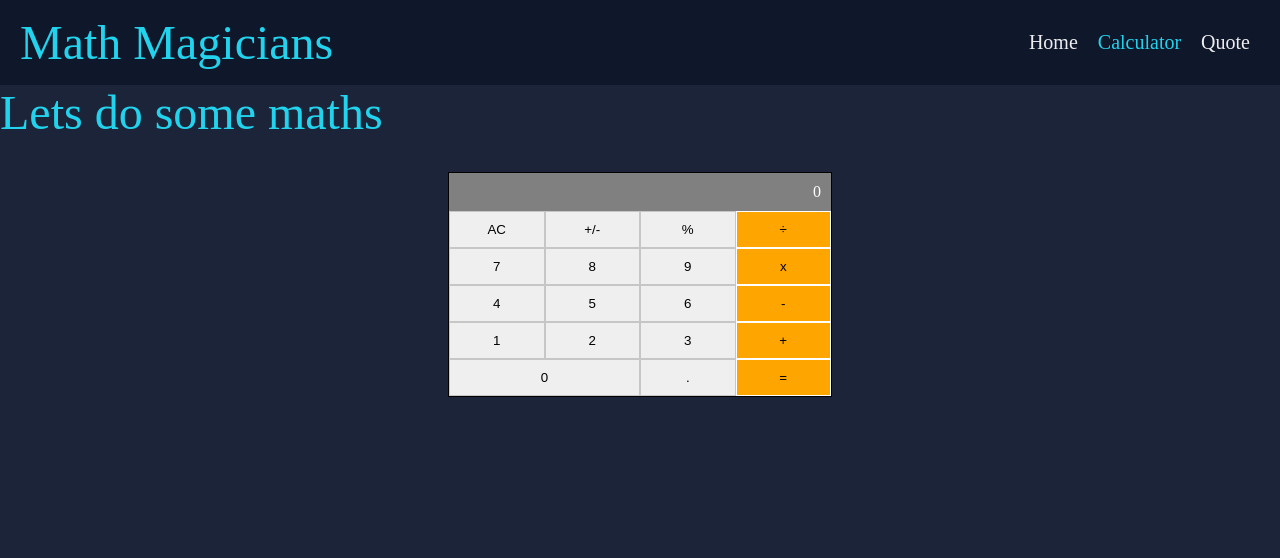
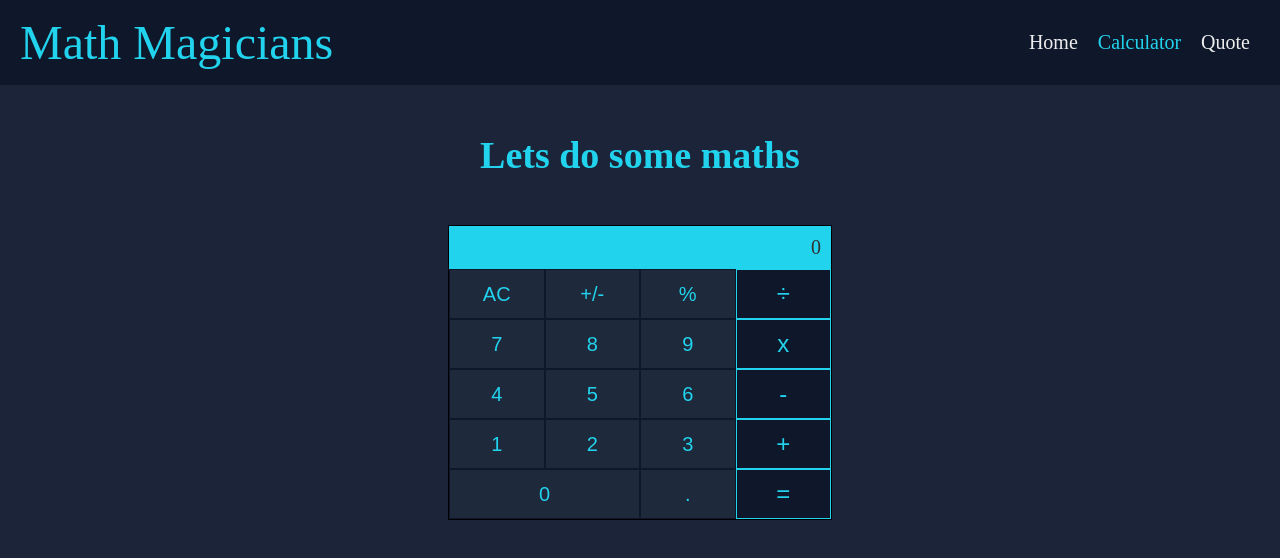
Before and after one commit to HtetWaiYan7191/math-magicians, a React (Create React App) app: page /calculator in a window 1280 px wide. Shown: the top 558 px of the page. Built offline with nearby package versions, Linux system fonts and the light colour scheme.

Commit message:
Update style for calculator component

```diff
--- a/src/components/Buttons.css
+++ b/src/components/Buttons.css
@@ -1,6 +1,15 @@
 .input-button {
-  border: 1px solid rgb(199, 198, 198);
-  padding: 10px;
+  border: 1px solid rgb(15, 23, 42);
+  background-color: rgb(30 41 59);
+  padding: 10px 12px;
+ color: #22d3ee;
+ font-size: 20px;
+ text-align: center;
+}
+
+.input-button:hover {
+  background-color: #22d3ee;
+  color: black;
 }
 
 .zero {
@@ -8,6 +17,14 @@
 }
 
 .orange {
-  background-color: orange;
-  border: 1px solid #fff;
+  background-color: rgb(15, 23, 42);
+  color: #22d3ee;
+  font-size: 1.5rem;
+  border: 1px solid #22d3ee;
 }
+
+.orange:hover {
+  border: 1px solid black;
+  background-color: #22d3ee;
+  color: black;
+}
--- a/src/components/Calculator.css
+++ b/src/components/Calculator.css
@@ -7,9 +7,10 @@
 .output-result {
   grid-column: 1/5;
   text-align: end;
-  background-color: gray;
-  color: #fff;
+  background-color: #22d3ee;
+  color: rgb(49, 49, 49);
   padding: 10px;
+  font-size: 20px;
 }
 
 .container {
@@ -19,4 +20,5 @@
   grid-template-columns: repeat(4, 1fr);
   text-align: center;
   border: 1px solid black;
+
 }
--- a/src/components/CalculatorPage.js
+++ b/src/components/CalculatorPage.js
@@ -6,7 +6,7 @@ const CalculatorPage = () => (
   <div>
     <Navbar />
     <main>
-      <h1>Lets do some maths</h1>
+      <h2>Lets do some maths</h2>
       <Calculator />
     </main>
   </div>
```
